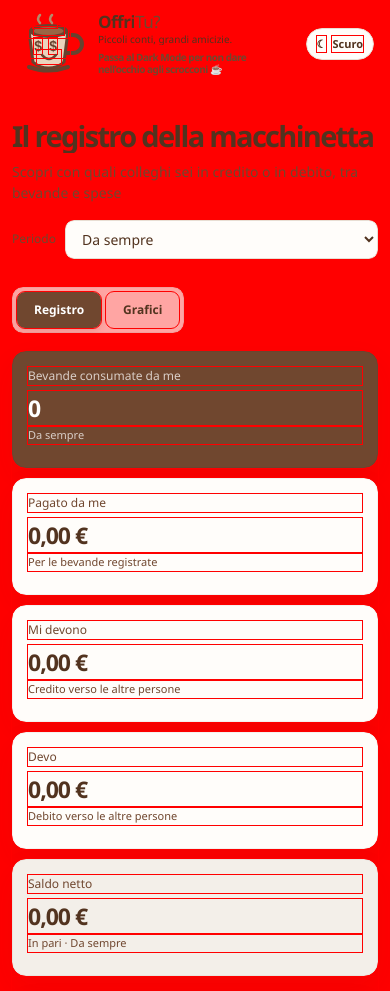
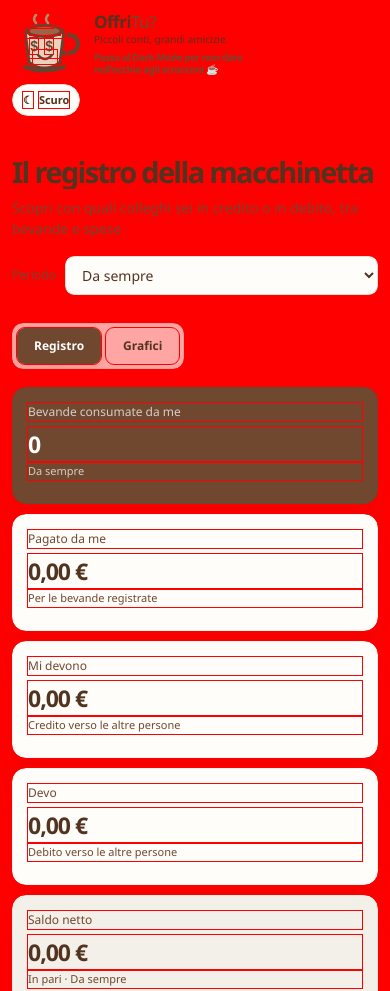
Before and after one commit to stefanogit97/OffriTu, a plain HTML site: page index.html in a window 390 px wide. Shown: the top 991 px of the page. Drawn offline with Linux system fonts and the light colour scheme.

Commit message:
Update style.css

```diff
--- a/style.css
+++ b/style.css
@@ -1200,8 +1200,23 @@ tbody tr:last-child td {
 
 @media (max-width: 520px) {
   .topbar {
-    padding: 8px 16px;
-  }
+  padding: 8px 12px;
+  flex-direction: column;
+  align-items: flex-start;
+}
+  .topbar-actions {
+  width: 100%;
+  justify-content: flex-start;
+}
+
+.brand {
+  width: 100%;
+  min-width: 0;
+}
+
+.brand-copy {
+  min-width: 0;
+}
 
   .brand-tagline {
     max-width: 135px;
```
